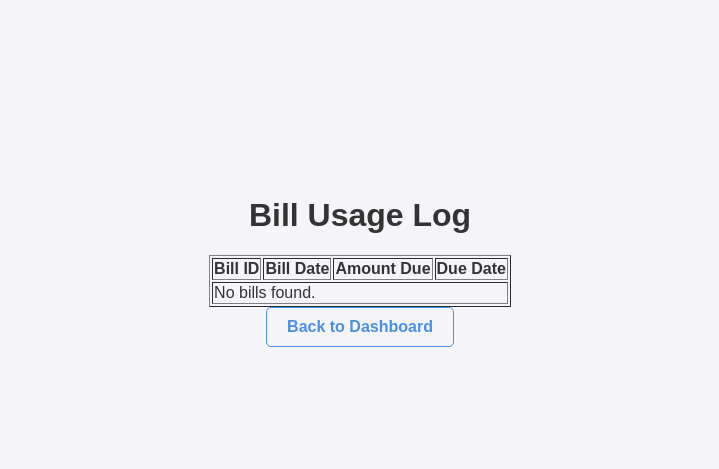
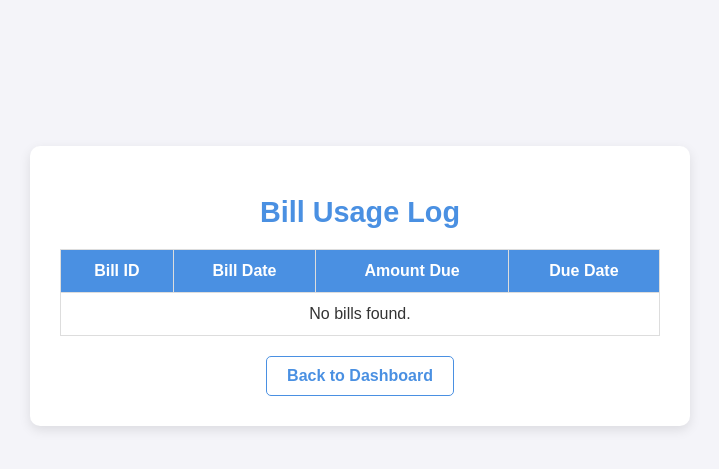
Before and after one commit to hermanumrao/water_suply_management, a Flask app: page /bills in a window 1280 px wide. Shown: the part 139-608 px from the top of the page, without its empty margins (280-999 px from the left). Run offline with Flask 3, Linux system fonts and the light colour scheme; the visitor is signed in with stand-in values (Sample User, id 1); data that the repository does not hold is empty.

Commit message:
bills css done

```diff
--- a/static/style.css
+++ b/static/style.css
@@ -38,6 +38,7 @@ button {
     cursor: pointer;
 }
 
+/*CSS for dashboard.html */
 /* Base styles */
 body {
     font-family: Arial, sans-serif;
@@ -200,3 +201,82 @@ a:hover {
     from { opacity: 0; transform: translateY(-10px); }
     to { opacity: 1; transform: translateY(0); }
 }
+
+
+/* Base styles */
+body {
+    font-family: Arial, sans-serif;
+    background-color: #f4f4f9;
+    color: #333;
+    display: flex;
+    justify-content: center;
+    align-items: center;
+    height: 100vh;
+    margin: 0;
+}
+
+/* Container styles */
+.container {
+    width: 100%;
+    max-width: 600px;
+    padding: 30px;
+    box-shadow: 0px 4px 12px rgba(0, 0, 0, 0.1);
+    background-color: #ffffff;
+    border-radius: 10px;
+    text-align: center;
+}
+
+/* Title styling */
+h1 {
+    font-size: 1.8em;
+    color: #4a90e2;
+    margin-bottom: 20px;
+}
+
+/* Table styling */
+table {
+    width: 100%;
+    border-collapse: collapse;
+    margin-bottom: 20px;
+    font-size: 1em;
+}
+
+table, th, td {
+    border: 1px solid #ddd;
+}
+
+th, td {
+    padding: 12px;
+    text-align: center;
+}
+
+th {
+    background-color: #4a90e2;
+    color: white;
+    font-weight: bold;
+}
+
+tr:nth-child(even) {
+    background-color: #f9f9f9;
+}
+
+tr:hover {
+    background-color: #f1f1f1;
+}
+
+/* Link styling */
+a {
+    display: inline-block;
+    color: #4a90e2;
+    text-decoration: none;
+    font-weight: 600;
+    padding: 10px 20px;
+    border: 1px solid #4a90e2;
+    border-radius: 5px;
+    transition: all 0.3s ease;
+}
+
+a:hover {
+    background-color: #4a90e2;
+    color: #fff;
+}
--- a/templates/bills.html
+++ b/templates/bills.html
@@ -7,6 +7,7 @@
     <link rel="stylesheet" href="{{ url_for('static', filename='style.css') }}">
 </head>
 <body>
+    <div class="container">
     <h1>Bill Usage Log</h1>
     <table border="1">
         <thead>
@@ -33,5 +34,6 @@
         </tbody>
     </table>
     <a href="{{ url_for('dashboard') }}">Back to Dashboard</a>
+    </div>
 </body>
 </html>
```
